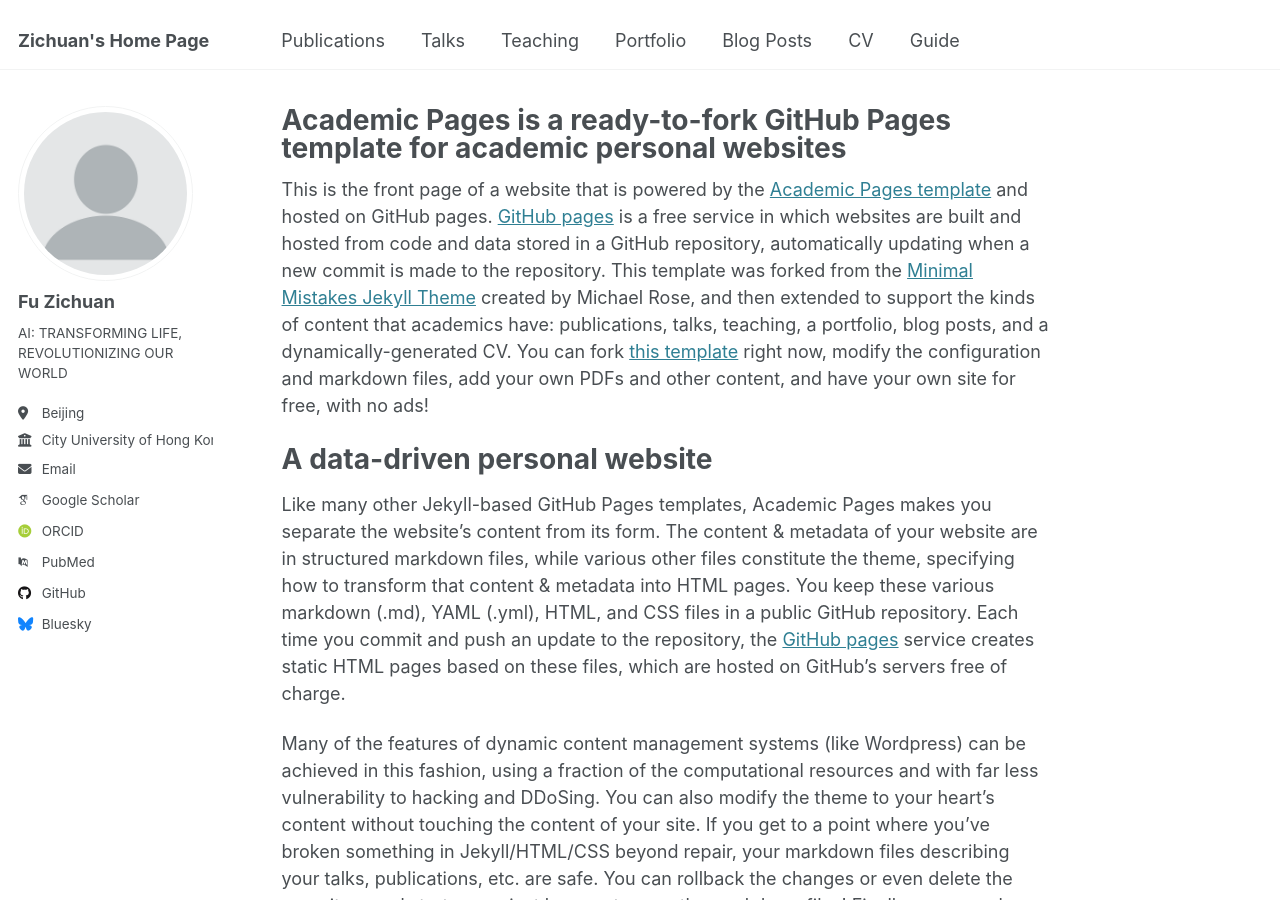
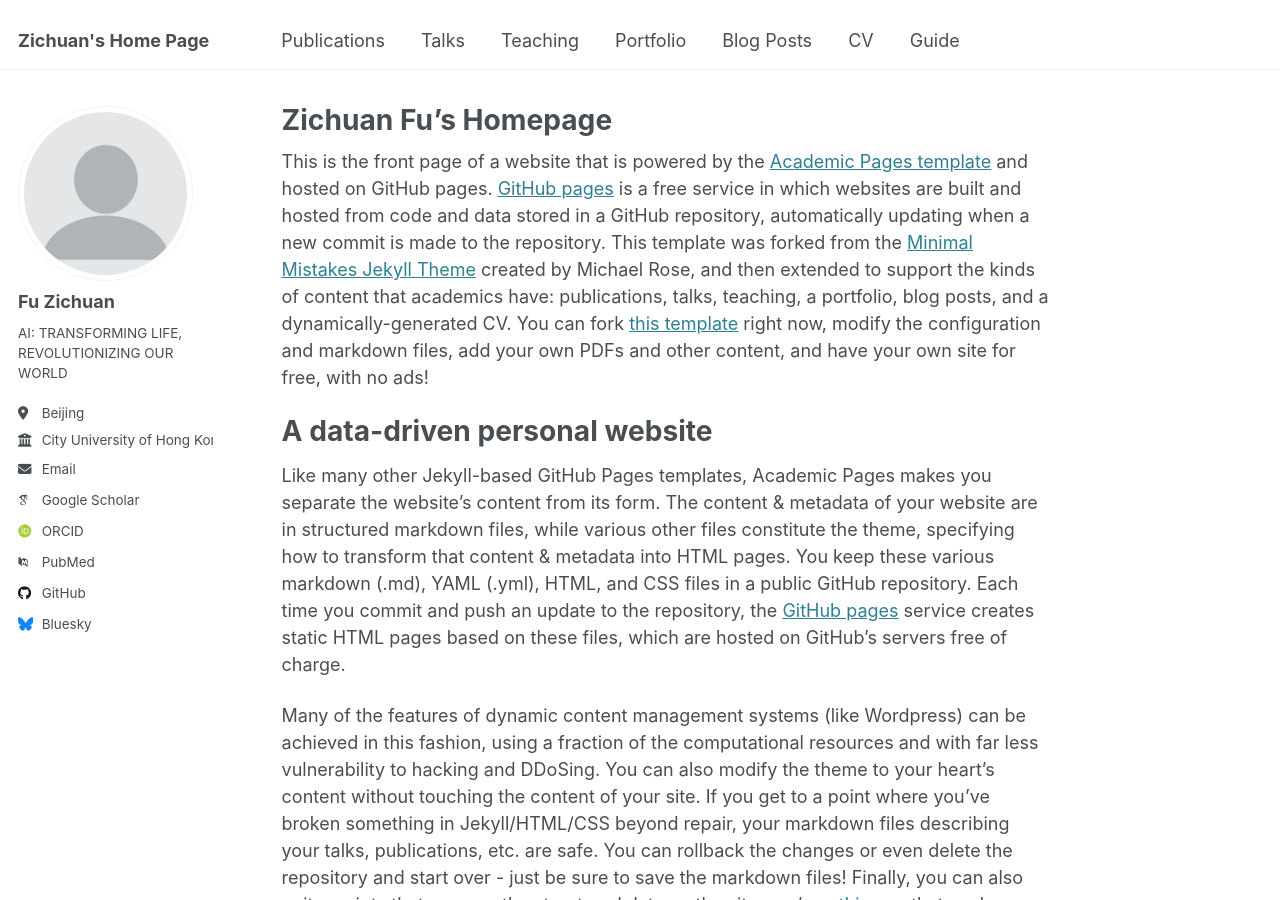
Before and after one commit to Fzkuji/fzkuji.github.io, a Jekyll site: the page built from _pages/about.md, in a window 1280 px wide and 900 px high. Built offline with Jekyll 4.4.1, drawn with Linux system fonts in a browser that asks for light colours; some web fonts are replaced.

Commit message:
Update about.md

```diff
--- a/_pages/about.md
+++ b/_pages/about.md
@@ -1,6 +1,6 @@
 ---
 permalink: /
-title: "Academic Pages is a ready-to-fork GitHub Pages template for academic personal websites"
+title: "Zichuan Fu's Homepage"
 author_profile: true
 redirect_from:
   - /about/
```
